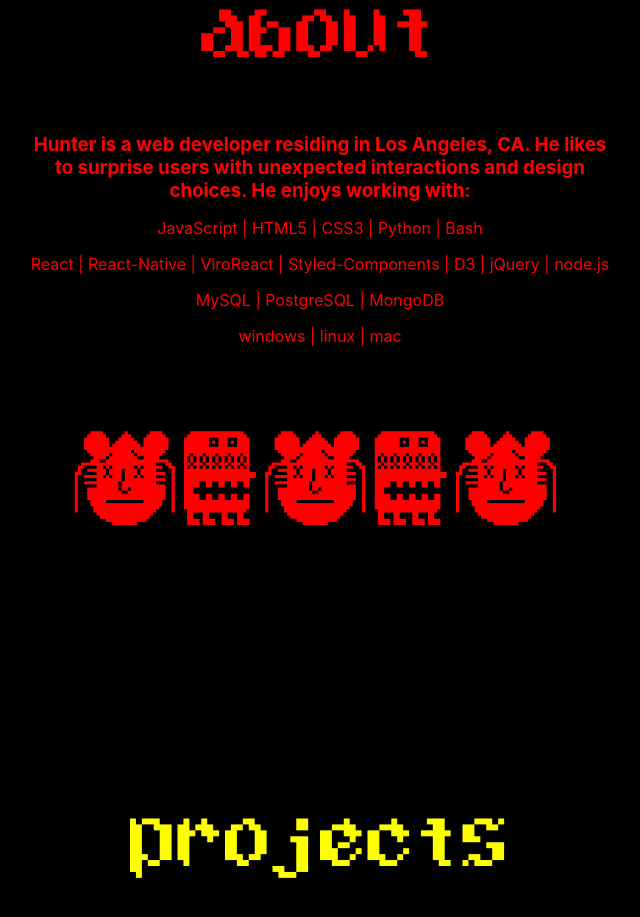
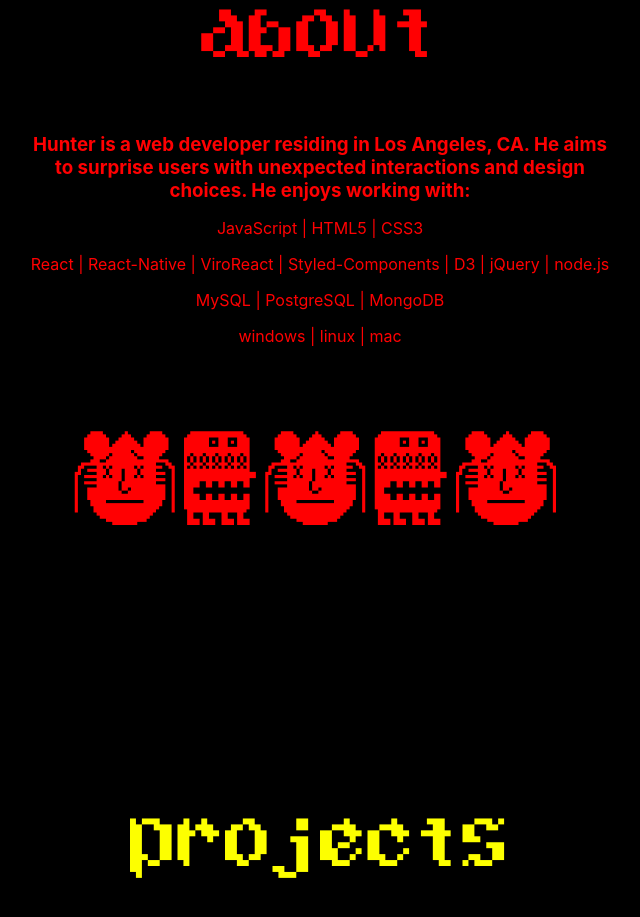
Before and after one commit to huntertread/huntertread.com, a React (Create React App) app: page / in a window 1280 px wide. Shown: the part 940-1857 px from the top of the page, without its empty margins (320-960 px from the left). Built offline with nearby package versions, Linux system fonts and the light colour scheme.

Commit message:
updated about headline and system design project details

```diff
--- a/src/About/About.js
+++ b/src/About/About.js
@@ -6,8 +6,8 @@ const About = () => {
     <div id="about-section" className="about">
       <h1>ABOUT</h1>
       <div className="about-content">
-        <h3 className="about-headline">Hunter is a web developer residing in Los Angeles, CA. He likes to surprise users with unexpected interactions and design choices. He enjoys working with:</h3>
-        <p>JavaScript | HTML5 | CSS3 | Python | Bash</p>
+        <h3 className="about-headline">Hunter is a web developer residing in Los Angeles, CA. He aims to surprise users with unexpected interactions and design choices. He enjoys working with:</h3>
+        <p>JavaScript | HTML5 | CSS3</p>
         <p>React | React-Native | ViroReact | Styled-Components | D3 | jQuery | node.js</p>
         <p>MySQL | PostgreSQL | MongoDB</p>
         <p>windows | linux | mac</p>
--- a/src/Projects/Projects.js
+++ b/src/Projects/Projects.js
@@ -4,7 +4,7 @@ import './projects.css'
 
 const Projects = () => {
 
-  const htContent = 'this website right here! font is sourced from a classic NES game called Holy Diver'
+  const htContent = 'this website right here!'
   const htLink = ''
   const htCta = 'View source-code on GitHub'
 
@@ -16,7 +16,12 @@ const Projects = () => {
   const ecommLink = 'https://github.com/huntertread/e-comm-components'
   const ecommCta = 'Go To Project'
 
-  const sysDisContent = 'took inherited code base and optimized all HTTP requests to achieve the following results:'
+  const sysDisContent =
+    'Optimized the back end of an inherited microservice component. '
+    + 'Generated and seeded 20 Million simulated property records to MongoDB hosted on t2.micro. '
+    + 'Horizontally scaled proxy server layer to 3 separate t2.micro instances. '
+    + 'Utilized NGINX and round-robin technique to load balance throughput of test loads from Loader.io. '
+    + 'Achieved an average of 3000 RPS (up from benchmark of ~100 RPS) with 80ms latency (down from benchmark of ~1000ms) and less than 1% error rate. '
   const sysDisLink = 'https://github.com/SDC-Designer-Designers/search-bar-booking-tool'
   const sysDisCta = 'View source-code on GitHub'
 
```
